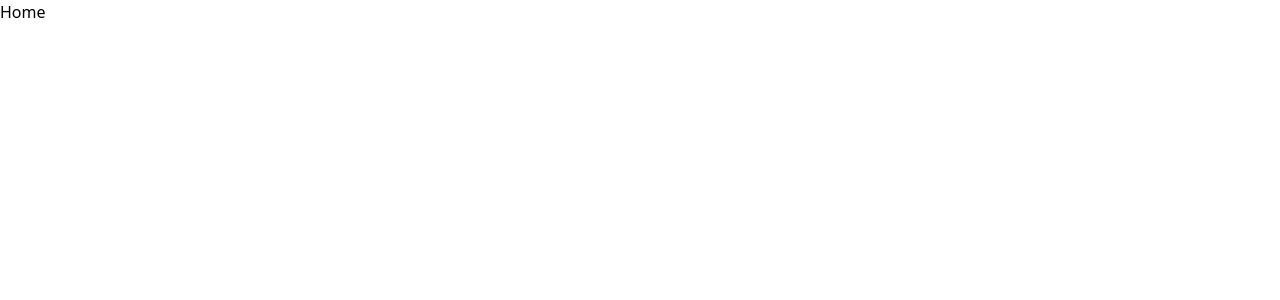
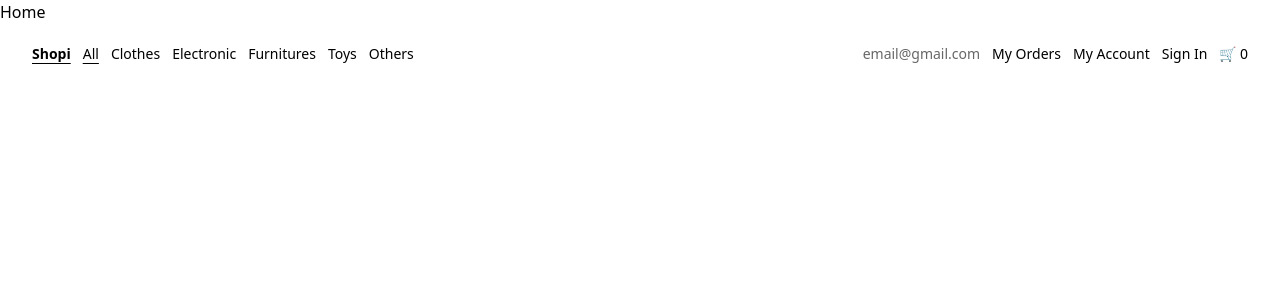
Before and after one commit to MigueMartelo/react-ecommerce, a React (Vite) app: page / in a window 1280 px wide. Shown: the top 300 px of the page. Built offline with nearby package versions, Linux system fonts and the light colour scheme.

Commit message:
:sparkles: add Navbar component

```diff
--- /dev/null
+++ b/src/components/Navbar/index.tsx
@@ -0,0 +1,95 @@
+import { NavLink } from 'react-router-dom';
+
+export const Navbar = () => {
+  const activeStyle = 'underline underline-offset-4';
+  return (
+    <nav className='flex justify-between items-center fixed z-10 w-full py-5 px-8 text-sm'>
+      <ul className='flex items-center gap-3'>
+        <li className='font-semibold'>
+          <NavLink
+            to='/'
+            className={({ isActive }) => (isActive ? activeStyle : undefined)}
+          >
+            Shopi
+          </NavLink>
+        </li>
+        <li>
+          <NavLink
+            to='/'
+            className={({ isActive }) => (isActive ? activeStyle : undefined)}
+          >
+            All
+          </NavLink>
+        </li>
+        <li>
+          <NavLink
+            to='/clothes'
+            className={({ isActive }) => (isActive ? activeStyle : undefined)}
+          >
+            Clothes
+          </NavLink>
+        </li>
+        <li>
+          <NavLink
+            to='/electronic'
+            className={({ isActive }) => (isActive ? activeStyle : undefined)}
+          >
+            Electronic
+          </NavLink>
+        </li>
+        <li>
+          <NavLink
+            to='/furnitures'
+            className={({ isActive }) => (isActive ? activeStyle : undefined)}
+          >
+            Furnitures
+          </NavLink>
+        </li>
+        <li>
+          <NavLink
+            to='/toys'
+            className={({ isActive }) => (isActive ? activeStyle : undefined)}
+          >
+            Toys
+          </NavLink>
+        </li>
+        <li>
+          <NavLink
+            to='/others'
+            className={({ isActive }) => (isActive ? activeStyle : undefined)}
+          >
+            Others
+          </NavLink>
+        </li>
+      </ul>
+      <ul className='flex items-center gap-3'>
+        <li className='text-black/60'>email@gmail.com</li>
+        <li>
+          <NavLink
+            to='/my-orders'
+            className={({ isActive }) => (isActive ? activeStyle : undefined)}
+          >
+            My Orders
+          </NavLink>
+        </li>
+        <li>
+          <NavLink
+            to='/my-account'
+            className={({ isActive }) => (isActive ? activeStyle : undefined)}
+          >
+            My Account
+          </NavLink>
+        </li>
+        <li>
+          <NavLink
+            to='/sign-in'
+            className={({ isActive }) => (isActive ? activeStyle : undefined)}
+          >
+            Sign In
+          </NavLink>
+        </li>
+        <li>🛒 0</li>
+      </ul>
+    </nav>
+  );
+};
--- a/src/pages/App/index.tsx
+++ b/src/pages/App/index.tsx
@@ -6,6 +6,7 @@
 import MyOrders from '../MyOrders';
 import NotFound from '../NotFound';
 import SignIn from '../SignIn';
+import { Navbar } from '../../components/Navbar';
 
 import './App.css';
 
@@ -26,6 +27,7 @@
   return (
     <BrowserRouter>
       <AppRoutes />
+      <Navbar />
     </BrowserRouter>
   );
 };
```
